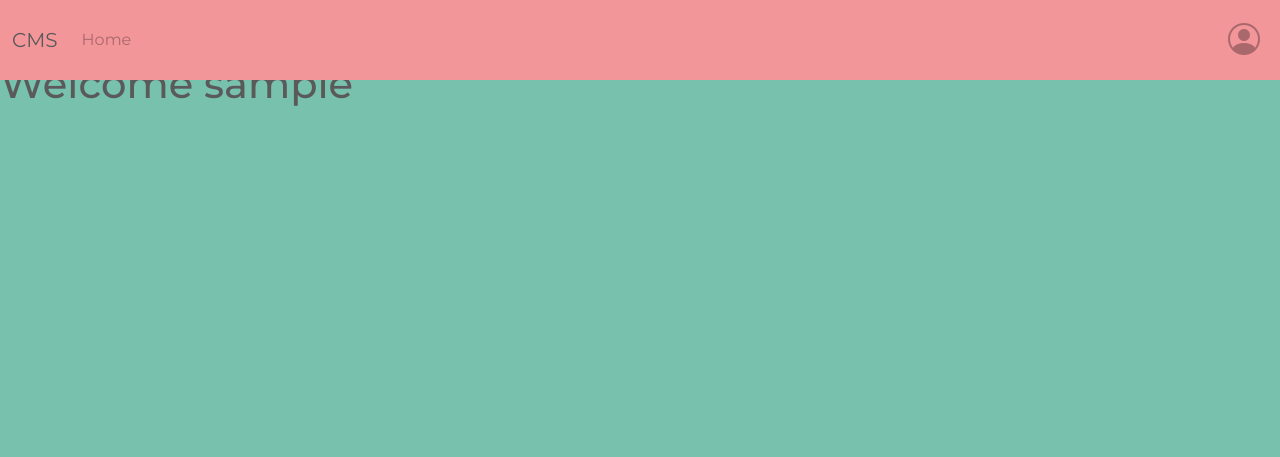
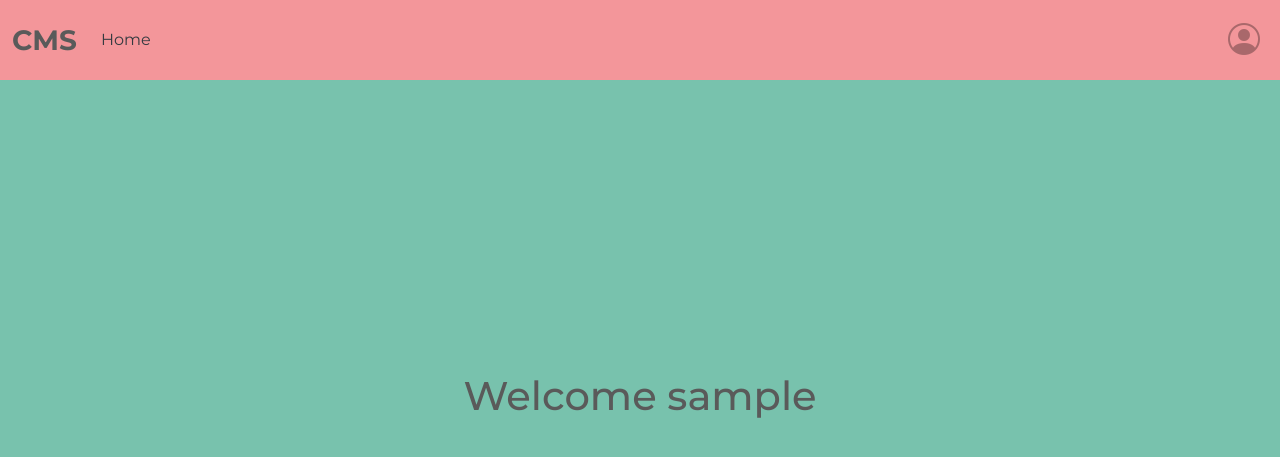
Before and after one commit to KAL17002493/SoftwareDevA2, a PHP site: page /member.php in a window 1280 px wide. Shown: the top 457 px of the page. Run offline with PHP 8.4, Linux system fonts and the light colour scheme; the visitor is signed in with stand-in values (Sample User, id 1); some libraries are stand-ins or nearby versions.

Commit message:
Member.php text position edit

```diff
--- a/A2/valid/inc/header.php
+++ b/A2/valid/inc/header.php
@@ -12,7 +12,7 @@
   <body class="bg-primary">
     <nav class="navbar navbar-expand-lg navbar-light bg-dark fixed-top">
       <div class="container-fluid">
-      <a class="navbar-brand" href="./index.php">CMS</a>
+        <a class="navbar-brand fs-3 fw-bold" href="./index.php">CMS</a>
           <button class="navbar-toggler" type="button" data-bs-toggle="collapse" data-bs-target="#navbarSupportedContent" aria-controls="navbarSupportedContent" aria-expanded="false" aria-label="Toggle navigation">
             <span class="navbar-toggler-icon"></span>
           </button>
@@ -21,7 +21,7 @@
             <!--Navbar Left-->
             <ul class="navbar-nav mb-2 mb-lg-0">
               <li class="nav-item">
-                <a class="nav-link" href="./index.php">Home</a>
+                  <a class="nav-link text-dark" href="./index.php">Home</a>
               </li>
             </ul>
 
@@ -34,3 +34,4 @@
         </div>
       </div>
     </nav>
+  </body>
--- a/A2/valid/member.php
+++ b/A2/valid/member.php
@@ -9,7 +9,7 @@ if (!isset($_SESSION['username']))
 ?>
 
 <?php require __DIR__ . "/inc/header.php"; ?>
-
-<h1>Welcome <?= htmlspecialchars($_SESSION['username'] ?? 'Member') ?></h1>
-
+<div class="position-absolute top-50 start-50 translate-middle text-center">
+    <h1 class="">Welcome <?= htmlspecialchars($_SESSION['username'] ?? 'Member') ?></h1>
+</div>
 <?php require __DIR__ . "/inc/footer.php"; ?>
```
Also changed, not shown: A2/valid/css/Stylesheet.css (+9 -5 lines), 1 other file. Lines whose indentation alone changed are shown as unchanged.
